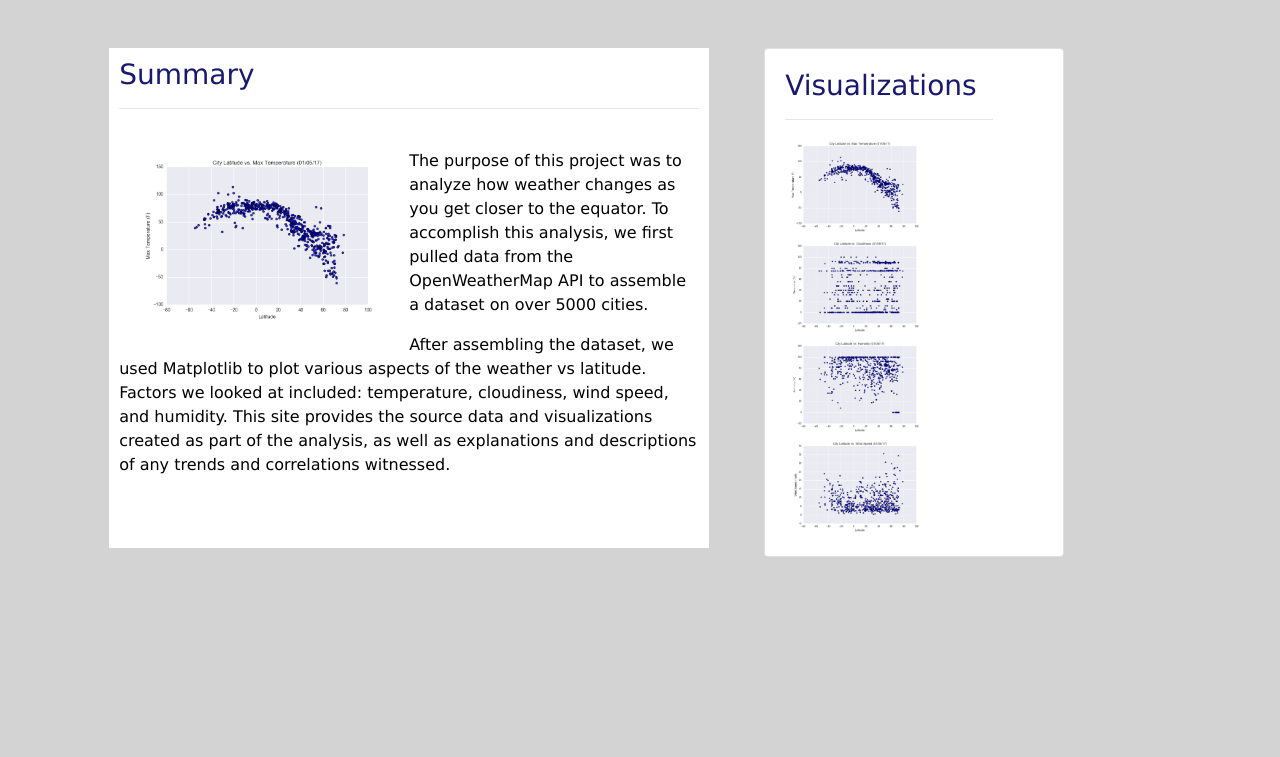
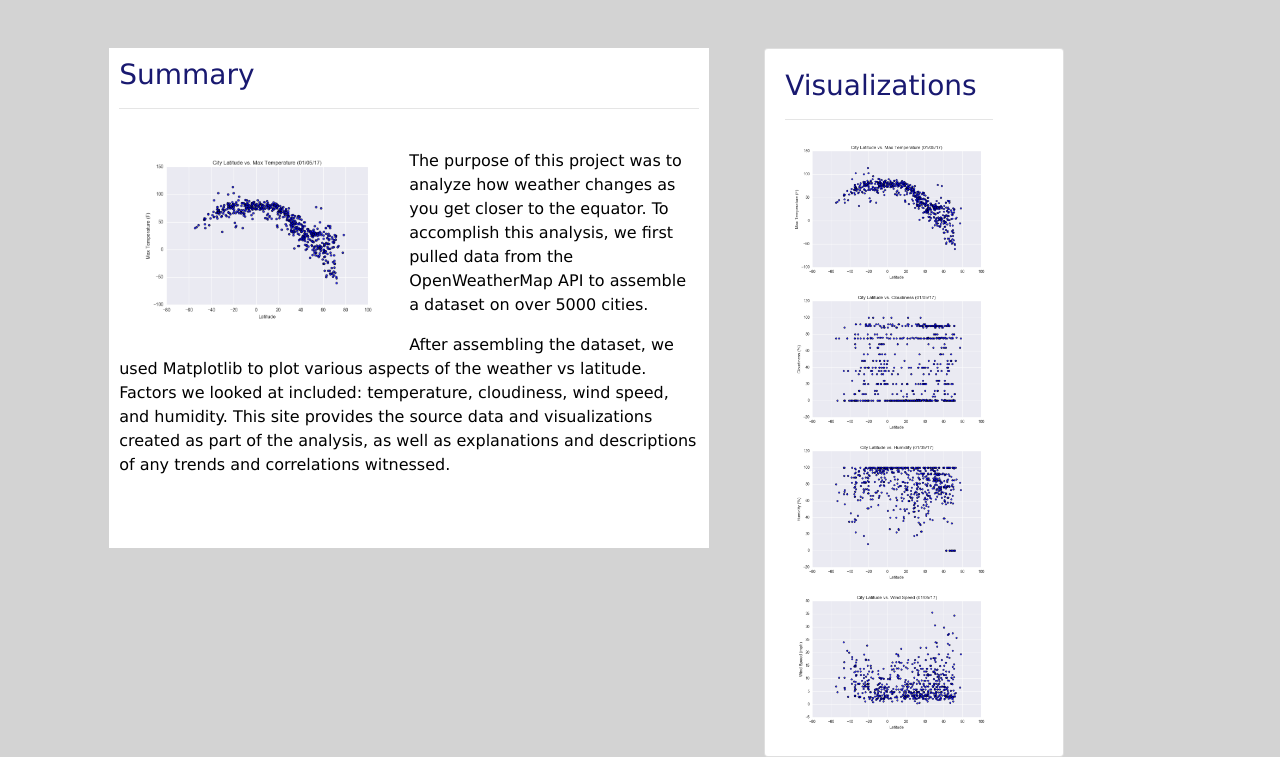
Before and after one commit to Corters22/Weather_Web_App, a plain HTML site: page index.html in a window 1280 px wide. Shown: the part 86-843 px from the top of the page. Before the commit the page ends 800 px from the top, so only its background shows below. Drawn offline with nearby package versions, Linux system fonts and the light colour scheme.

Commit message:
changed landing page

```diff
--- a/index.html
+++ b/index.html
@@ -70,10 +70,10 @@
             <div class='card-body' style="margin-right:50px">
             <h3 class='card-title' style='color:midnightblue'>Visualizations</h3>
             <hr>
-                <a href="visualization-temp.html"><img src="Visualizations/Fig1.png" style="height: 100px;"></a>
-                <a href="visualization-cloud.html"><img src="Visualizations/Fig3.png" style="height: 100px"></a>
-                <a href="visualization-humidity.html"><img src="Visualizations/Fig2.png" style='height: 100px'></a>
-                <a href="visualization-wind.html"><img src="Visualizations/Fig4.png" style="height: 100px"></a>
+                <a href="visualization-temp.html"><img src="Visualizations/Fig1.png" style="height: 150px;"></a>
+                <a href="visualization-cloud.html"><img src="Visualizations/Fig3.png" style="height: 150px"></a>
+                <a href="visualization-humidity.html"><img src="Visualizations/Fig2.png" style='height: 150px'></a>
+                <a href="visualization-wind.html"><img src="Visualizations/Fig4.png" style="height: 150px"></a>
             </div>
           </div>
         </div>
```
